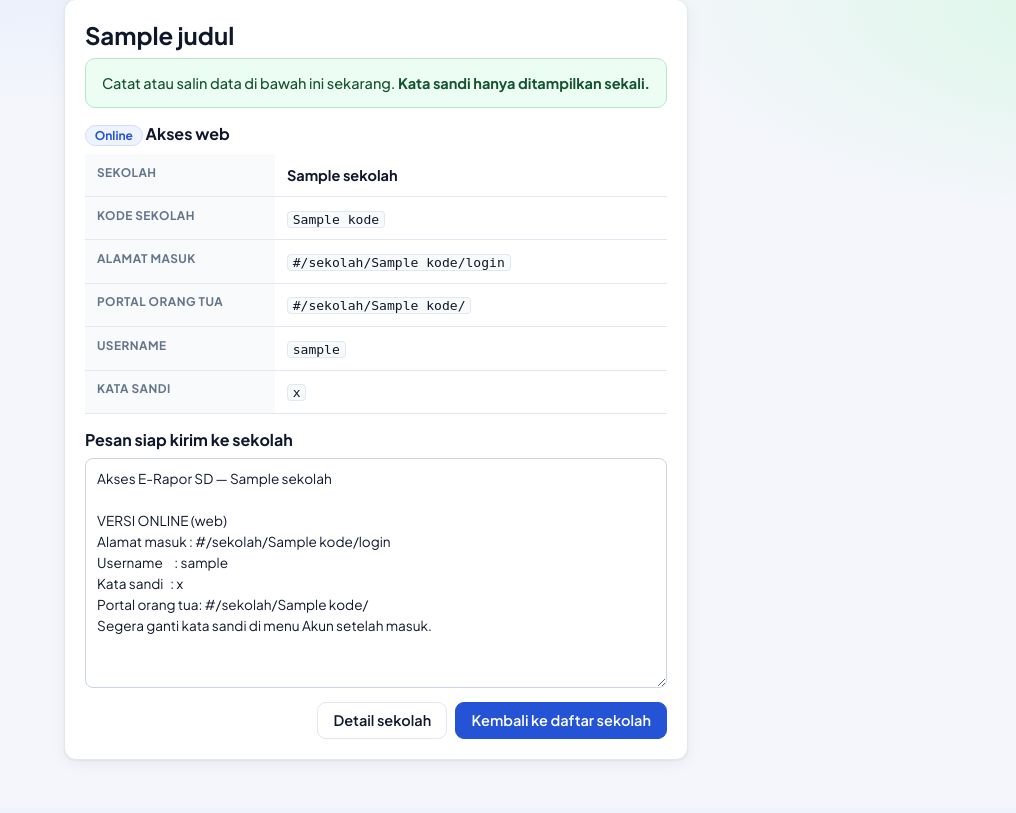
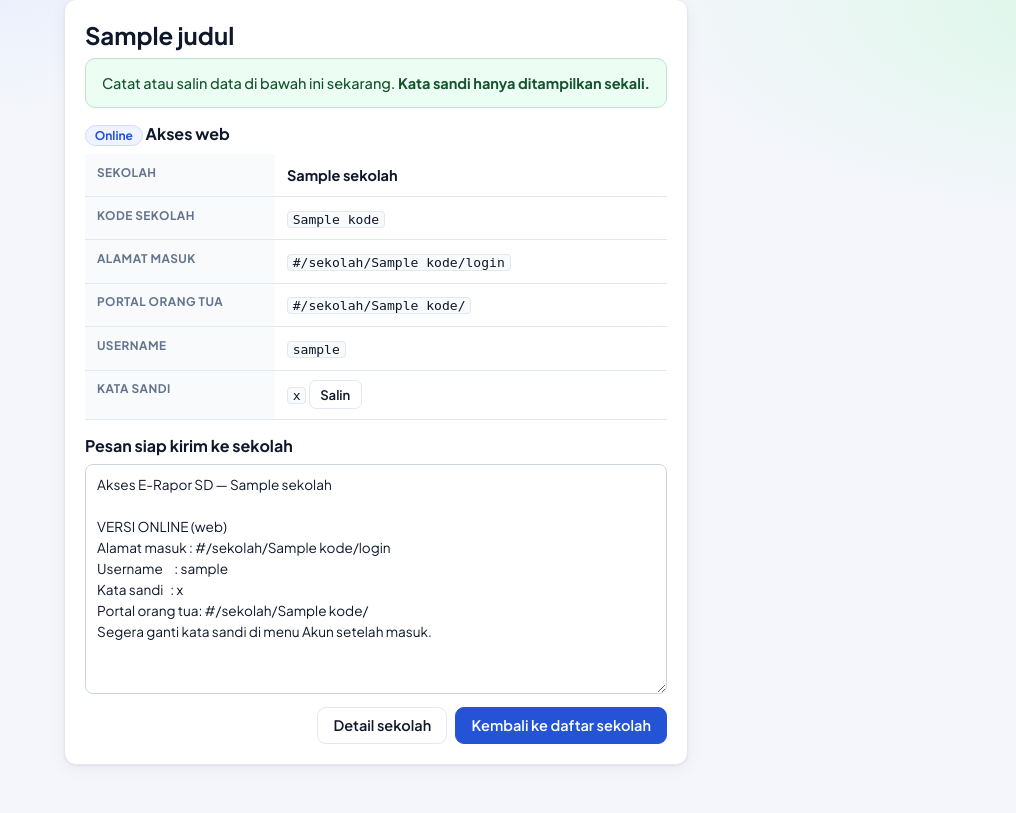
Before and after one commit to Hengbro/kodeprogramuas, a Node project: template views/super/hasil.ejs in a window 1280 px wide. Shown: the part 93-906 px from the top of the page, without its empty margins (264-1280 px from the left). Before the commit the page ends 854 px from the top, so only its background shows below. Run offline with Node 20 templates, Linux system fonts and the light colour scheme; the template is opened without the code that fills it: most values are stand-ins (such as "Sample title", 1, 10 or a date in 2020).

Commit message:
Kolom kata sandi: tombol Tampilkan/Sembunyikan dan Salin; salin berfungsi juga lewat alamat non-HTTPS (WiFi); tombol Salin di hasil reset
Co-Authored-By: Claude Opus 5.5 <noreply@anthropic.com>
Claude-Session: https://claude.ai/code/session_01F2ctUeLJwLakJLPg2mM3iH

```diff
--- a/views/login.ejs
+++ b/views/login.ejs
@@ -26,5 +26,6 @@
     </div>
     <p class="muted" style="text-align:center"><a href="/">← Kembali ke portal</a></p>
   </div>
+  <script src="/static/js/app.js"></script>
 </body>
 </html>
--- a/views/sesi-habis.ejs
+++ b/views/sesi-habis.ejs
@@ -15,5 +15,6 @@
       </form>
     </div>
   </div>
+  <script src="/static/js/app.js"></script>
 </body>
 </html>
--- a/views/super/hasil.ejs
+++ b/views/super/hasil.ejs
@@ -11,7 +11,7 @@
     <tr><th>Alamat masuk</th><td><code><%= baseUrl %>/sekolah/<%= sekolah.kode %>/login</code></td></tr>
     <tr><th>Portal orang tua</th><td><code><%= baseUrl %>/sekolah/<%= sekolah.kode %>/</code></td></tr>
     <% if (username) { %><tr><th>Username</th><td><code><%= username %></code></td></tr>
-    <tr><th>Kata sandi</th><td><code><%= password %></code></td></tr><% } %>
+    <tr><th>Kata sandi</th><td><code><%= password %></code> <button type="button" class="btn btn-sm" data-salin="<%= password %>">Salin</button></td></tr><% } %>
   </table>
   <% } %>
   <% if (l) { %>
--- a/views/super/login.ejs
+++ b/views/super/login.ejs
@@ -14,5 +14,6 @@
       </form>
     </div>
   </div>
+  <script src="/static/js/app.js"></script>
 </body>
 </html>
```
Also changed, not shown: public/js/app.js.
